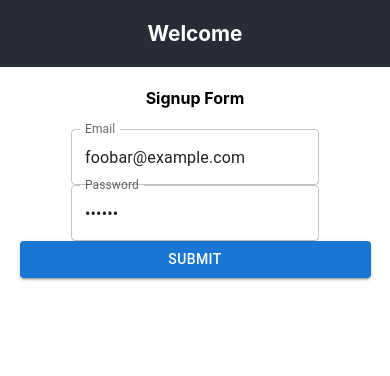
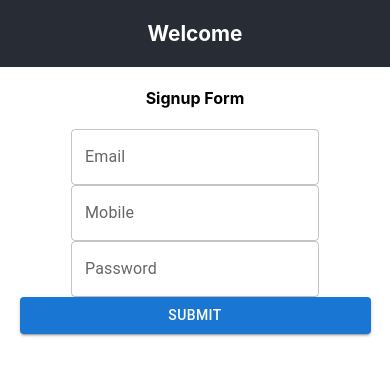
Before and after one commit to WDMarais/codehesion-assessment, a React (Create React App) app: page / in a window 390 px wide. Shown: the top 376 px of the page. Built offline with nearby package versions, Linux system fonts and the light colour scheme.

Commit message:
Add mobile and placeholders

```diff
--- a/src/components/signupForm.js
+++ b/src/components/signupForm.js
@@ -2,12 +2,18 @@ import React from 'react';
 import { useFormik } from 'formik';
 import * as yup from 'yup';
 import { Button, TextField } from '@mui/material';
+
+const phoneRegExp = /^\+(?:[0-9] ?){6,14}[0-9]$/;
 
 const validationSchema = yup.object({
   email: yup
     .string('Enter your email')
     .email('Enter a valid email')
     .required('Email is required'),
+  mobile: yup
+    .string('Enter your mobile number')
+    .matches(phoneRegExp, 'Phone number is not valid (check area code)')
+    .required('Mobile is required'),
   password: yup
     .string('Enter your password')
     .min(8, 'Password should be of minimum 8 characters length')
@@ -17,8 +23,9 @@ const validationSchema = yup.object({
 const SignupForm = () => {
   const formik = useFormik({
     initialValues: {
-      email: 'foobar@example.com',
-      password: 'foobar',
+      email: '',
+      password: '',
+      mobile: '',
     },
     validationSchema: validationSchema,
     onSubmit: (values) => {
@@ -33,16 +40,28 @@ const SignupForm = () => {
             id="email"
             name="email"
             label="Email"
+            placeholder="email@provider.ext"
             value={formik.values.email}
             onChange={formik.handleChange}
             error={formik.touched.email && Boolean(formik.errors.email)}
             helperText={formik.touched.email && formik.errors.email}
           />
           <TextField
+            id="mobile"
+            name="mobile"
+            label="Mobile"
+            placeholder="+00123456789"
+            value={formik.values.mobile}
+            onChange={formik.handleChange}
+            error={formik.touched.mobile && Boolean(formik.errors.mobile)}
+            helperText={formik.touched.mobile && formik.errors.mobile}
+          />
+          <TextField
             id="password"
             name="password"
             label="Password"
             type="password"
+            placeholder="A long password"
             value={formik.values.password}
             onChange={formik.handleChange}
             error={formik.touched.password && Boolean(formik.errors.password)}
```
